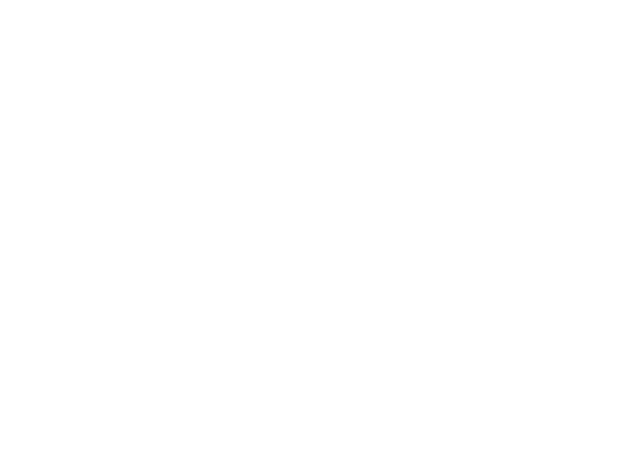
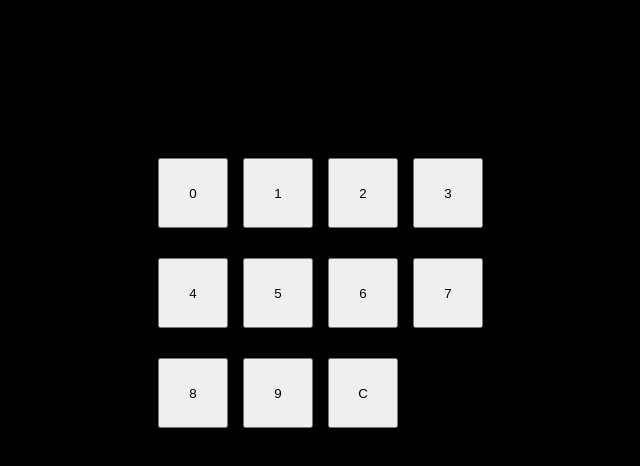
Before and after one commit to mohamedehab112007-arch/Calculator, a plain HTML site: page index.html in a window 1280 px wide. Shown: the whole page, without its empty margins (294-934 px from the left). Drawn offline with Linux system fonts and the light colour scheme.

Commit message:
1-Add the numbers buttons and centered them . 2- fix a bug typo that prevented the html file from reading the style.css.

```diff
--- a/index.html
+++ b/index.html
@@ -4,15 +4,26 @@
     <meta charset="UTF-8">
     <meta name="viewport" content="width=device-width, initial-scale=1.0">
     <title>Calculator</title>
-    <link rel="stylesheet" src="style.css">
+    <link rel="stylesheet" href="style.css">
     <script src="script.js"></script>
 </head>
 <body>
   <div class="main_body">
      <div class="screen">
+        344
      </div>
      <div class="buttons">
-
+      <button class="number">0</button>
+      <button class="number">1</button>
+      <button class="number">2</button>
+      <button class="number">3</button>
+      <button class="number">4</button>
+      <button class="number">5</button>
+      <button class="number">6</button>
+      <button class="number">7</button>
+      <button class="number">8</button>
+      <button class="number">9</button>
+      <button class="number">C</button>
      </div>
   </div>
 
--- a/style.css
+++ b/style.css
@@ -4,21 +4,33 @@ body
 }
 .main_body
 {
+    width: 400px;
+    flex-basis: 150;
   border-color: red;
    display: flex;
    flex-direction: column;
    justify-content: center;
-   align-items: center;
+   justify-self: center;
+   padding: 120px;
+   flex-wrap: wrap;
 
 }
 .screen
 {
     flex: 2 1 auto;
-    border-color: blue;
+    border-color: red;
 
 }
 .buttons
 {
+    padding: 12px;
+    column-gap: 15px;
+    row-gap: 30px;
     display: flex;
-
+     flex-wrap: wrap;
 }
+.number
+{
+    width: 70px;
+    height: 70px;
+}
```
